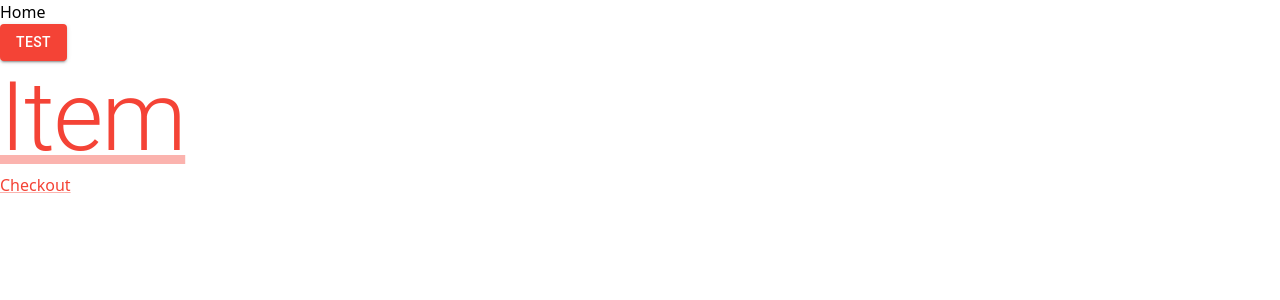
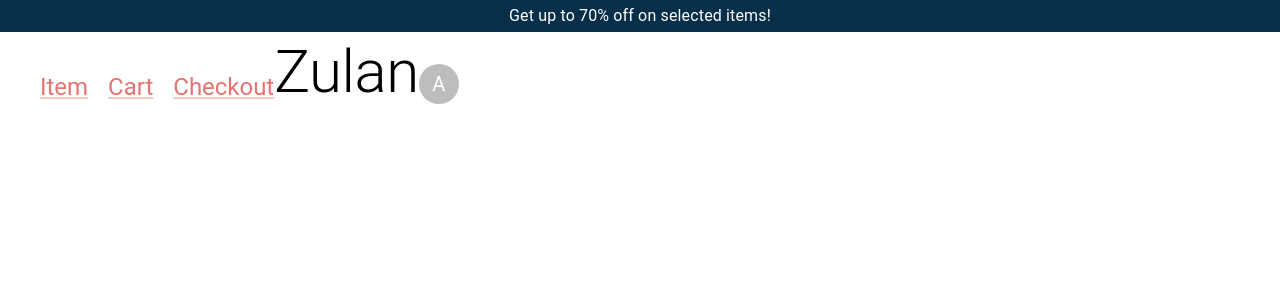
Before and after one commit to rZulan/generic-ecommerce, a React (Vite) app: page / in a window 1280 px wide. Shown: the top 300 px of the page. Built offline with nearby package versions, Linux system fonts and the light colour scheme.

Commit message:
feat: added homepage

```diff
--- a/src/Home.jsx
+++ b/src/Home.jsx
@@ -1,21 +1,43 @@
-import { Button, Link, Typography } from "@mui/material"
+import { Avatar, Link, Typography } from "@mui/material"
 
 const HomePage = () => {
 	return (
-		<div className="">
-			<h1>Home</h1>
-			<ul>
-				<li>
-					<Button variant="contained">test</Button>
+		<>
+		<div className="flex justify-center h-8 bg-sky-950">
+			<div className="pt-1">
+			<Typography color={'white'}>Get up to 70% off on selected items!</Typography>
+			</div>
+		</div>
+
+		<div className="flex flex-wrap">
+			<div className='flex pt-10 pl-10 gap-5 '>
+				<div>
 					<Link href="/item" variant="h5">
-						<Typography variant="h1">Item</Typography>
+						<Typography variant="h5">Item</Typography>
 					</Link>
-				</li>
-				<li>
-					<Link to={"/checkout"}>Checkout</Link>
-				</li>
-			</ul>
+				</div>
+				<div>
+					<Link href="/cart" variant="h5">
+						<Typography variant="h5">Cart</Typography>
+					</Link></div>
+				<div>
+					<Link href="/checkout">
+						<Typography variant="h5">Checkout</Typography>
+					</Link>
+				</div>
+			</div>
+
+			<div className="flex justify-center pt-1">
+				<Typography variant="h2">Zulan</Typography>
+			</div>
+
+			<div className="flex justify-end pt-8 pr-10">
+				<Avatar>A</Avatar>
+			</div>
 		</div>
+
+
+		</>
 	)
 }
 
--- /dev/null
+++ b/src/cart.jsx
@@ -0,0 +1,7 @@
+const Cart = () => {
+  return (
+    <div>Cart</div>
+  )
+}
+
+export default Cart
--- a/src/main.jsx
+++ b/src/main.jsx
@@ -7,6 +7,7 @@ import HomePage from "./Home.jsx"
 import "./index.css"
 import Item from "./Item.jsx"
 import theme from "./theme.jsx"
+import Cart from "./cart.jsx"
 
 const router = createBrowserRouter([
 	{
@@ -16,6 +17,10 @@ const router = createBrowserRouter([
 	{
 		path: "/item",
 		element: <Item />,
+	},
+	{
+		path: "/cart",
+		element: <Cart />,
 	},
 	{
 		path: "/checkout",
--- a/src/theme.jsx
+++ b/src/theme.jsx
@@ -4,7 +4,7 @@ import { red } from "@mui/material/colors"
 const theme = responsiveFontSizes(
 	createTheme({
 		palette: {
-			primary: { main: red[500] },
+			primary: { main: red[300] },
 		},
 	})
 )
```
